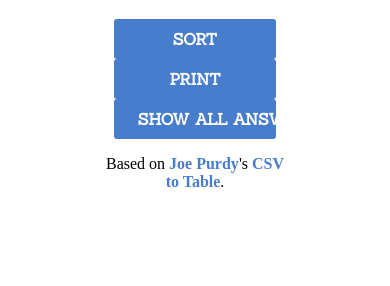
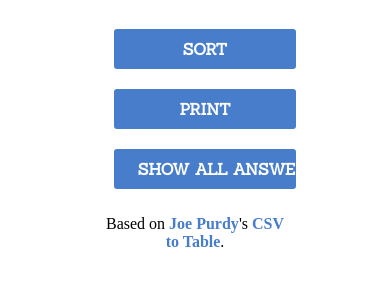
Before and after one commit to kinoras/word-skills-vocab-list, a plain HTML site: page index.html in a window 390 px wide. Shown: the part 114-400 px from the top of the page. Drawn offline with nearby package versions, Linux system fonts and the light colour scheme; no server answers.

Commit message:
Update style.css

```diff
--- a/css/style.css
+++ b/css/style.css
@@ -189,7 +189,7 @@ a:hover {
   justify-content: center;
 }
 .buttons button {
-  margin: 0 10px;
+  margin: 10px;
 }
 
 p {
@@ -261,4 +261,8 @@ p {
   .buttons {
    flex-direction: column;
    }
+
+  .buttons button {
+     width: 100%;
+   }
 }
```
